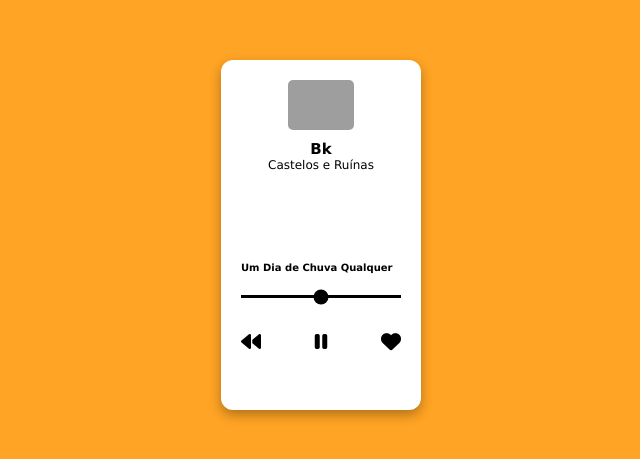
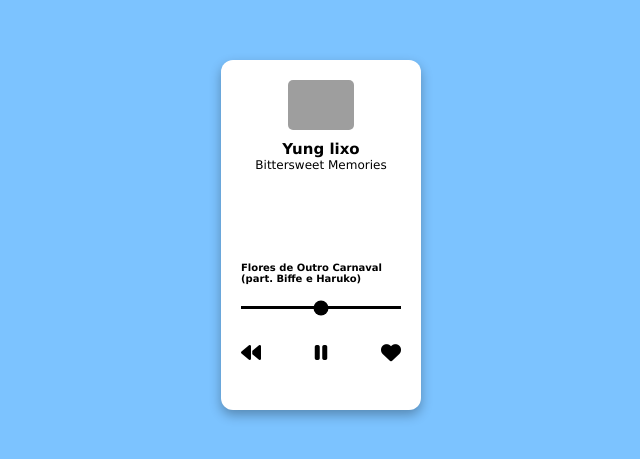
Before and after one commit to euno4h/teste_prova, a plain HTML site: page index.html in a window 1280 px wide. Shown: the part 165-624 px from the top of the page, without its empty margins (319-959 px from the left). Drawn offline with Linux system fonts and the light colour scheme; grey boxes are pictures that could not be loaded.

Commit message:
musiquinhas

```diff
--- a/index.html
+++ b/index.html
@@ -11,15 +11,15 @@
   <main id="player-card">
     <div id="perfil">
       <div class="image">
-        <img src="https://upload.wikimedia.org/wikipedia/pt/c/c8/Castelo_Ruinas.png">
+        <img src=https://akamai.sscdn.co/uploadfile/letras/albuns/4/8/c/9/2065461703101729.jpg>
     </div>
 
     <div id="perfil-text">
-      <h1 class="name">Bk</h1>
-      <h2 class="album">Castelos e Ruínas</h2>
+      <h1 class="name">Yung lixo</h1>
+      <h2 class="album">Bittersweet Memories</h2>
     </div>
 
-    <h2 id="title">Um Dia de Chuva Qualquer</h2>
+    <h2 id="title">Flores de Outro Carnaval (part. Biffe e Haruko)</h2>
 
     <div class="range-input">
       <input type="range">
--- a/style.css
+++ b/style.css
@@ -5,7 +5,7 @@
   }
 
   body {
-    background-color: #ffa424;
+    background-color: #008cff83;
     display: flex;
     height: 100vh;
     width: 100%;
```
